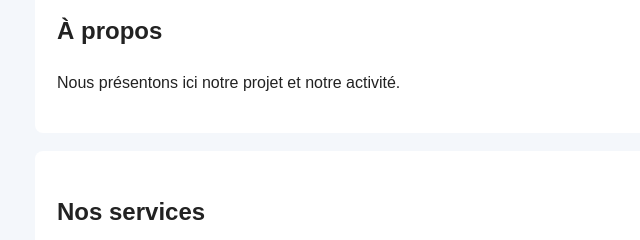
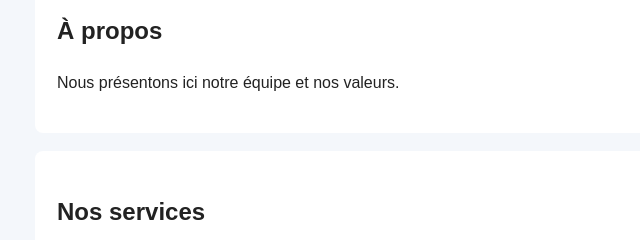
Before and after one commit to fresnelngimbous/MonSiteWeb, a plain HTML site: page index.html in a window 1280 px wide. Shown: the part 230-470 px from the top of the page, 155-795 px from the left. Drawn offline with Linux system fonts and the light colour scheme.

Commit message:
feat(apropos): reformuler la presentation version A

```diff
--- a/index.html
+++ b/index.html
@@ -18,7 +18,7 @@
  <main>
   <section id="apropos">
    <h2>À propos</h2>
-   <p>Nous présentons ici notre projet et notre activité.</p>
+      <p>Nous présentons ici notre équipe et nos valeurs.</p>
   </section>
   <section id="services">
    <h2>Nos services</h2>
```
